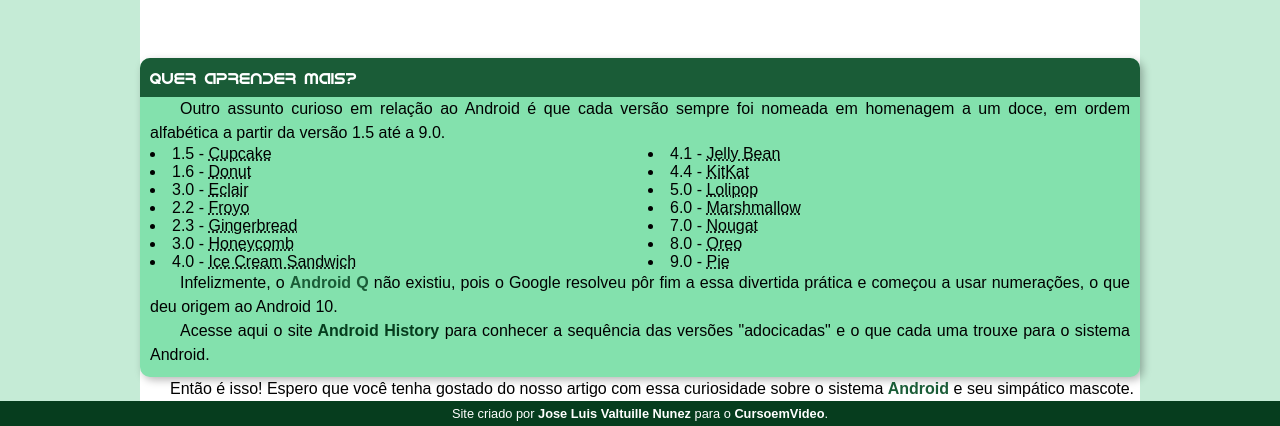
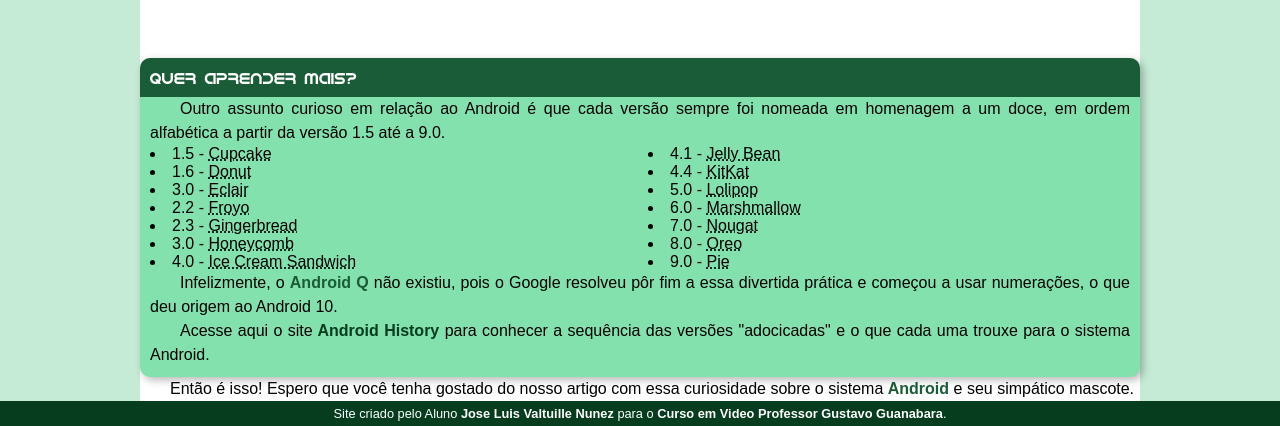
Before and after one commit to jlvnunez/projeto-android, a plain HTML site: page index.html in a window 1280 px wide. Shown: the part 2091-2517 px from the top of the page. Drawn offline with Linux system fonts and the light colour scheme.

Commit message:
update projeto android

```diff
--- a/index.html
+++ b/index.html
@@ -93,7 +93,7 @@
   </article>
 </main>
 
-<footer>Site criado por <a href="#" target="_blank"">Jose Luis Valtuille Nunez</a> para o <a href="https://www.youtube.com/c/CursoemV%C3%ADdeo" target="_blank">CursoemVideo</a>.</footer>
+<footer>Site criado pelo Aluno <a href="#" target="_blank"">Jose Luis Valtuille Nunez  </a> para o <a href="https://www.youtube.com/c/CursoemV%C3%ADdeo" target="_blank">Curso em Video Professor Gustavo Guanabara</a>.</footer>
 
 </body>
 </html>
```
